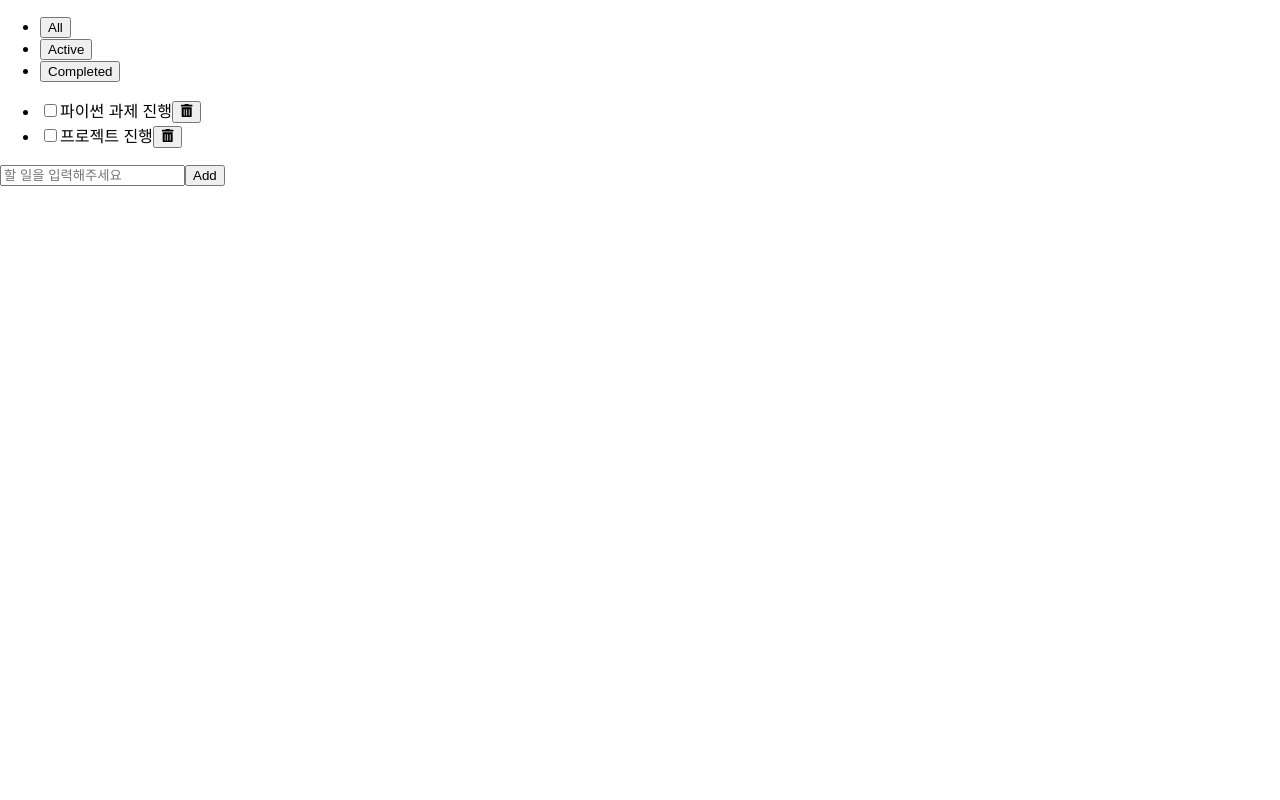
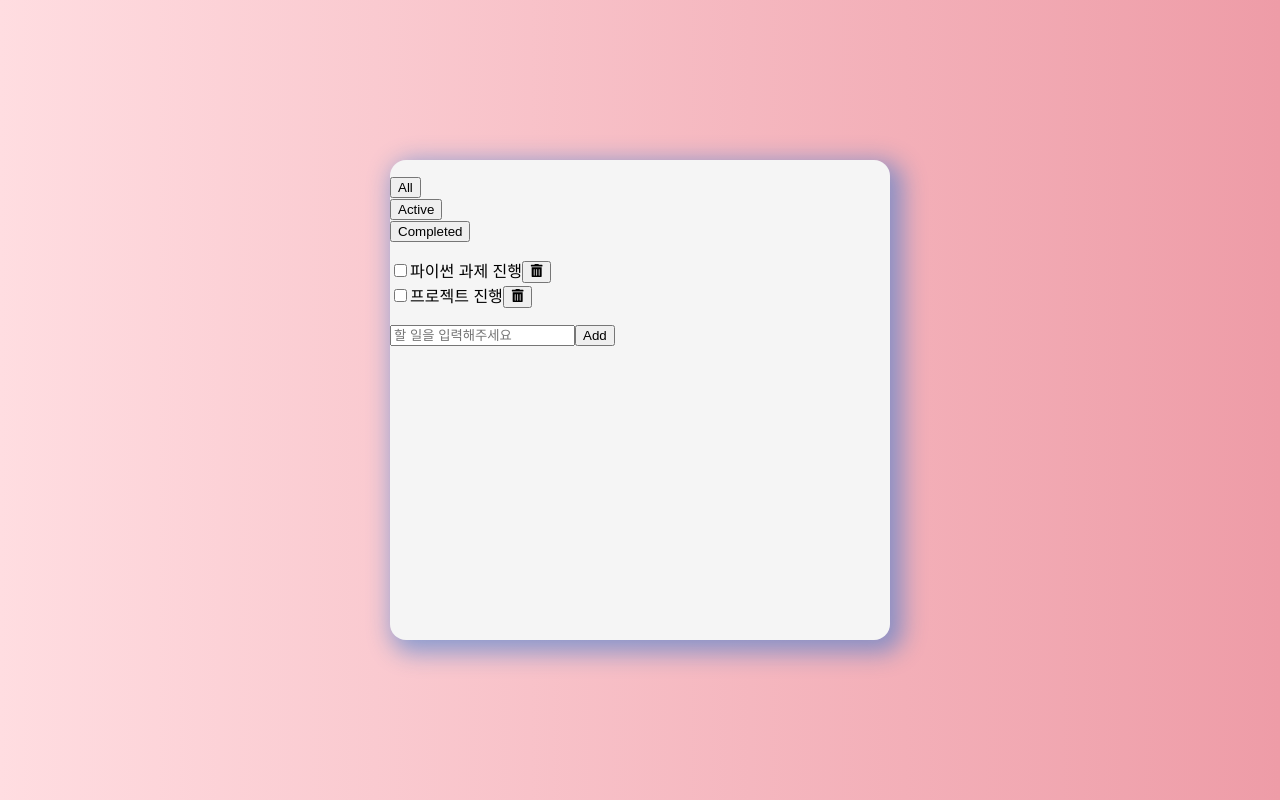
Before and after one commit to dydals3440/ToDoList, a React (Create React App) app: page / in a window 1280 px wide. Built offline with nearby package versions, Linux system fonts and the light colour scheme.

Commit message:
style: index.css

```diff
--- a/src/components/Header/Header.jsx
+++ b/src/components/Header/Header.jsx
@@ -1,5 +1,5 @@
 import React from 'react';
-import './Header.css';
+import './Header.module.css';
 
 export default function Header({ filters, filter, onFilterChange }) {
   return (
--- a/src/index.css
+++ b/src/index.css
@@ -1,3 +1,11 @@
+:root {
+  --color-bg-dark: #f5f5f5;
+  --color-bg: #fdfffd;
+  --color-grey: #d1d1d1;
+  --color-text: #22243b;
+  --color-accent: #f16e03;
+}
+
 body {
   margin: 0;
   font-family: -apple-system, BlinkMacSystemFont, 'Segoe UI', 'Roboto', 'Oxygen',
@@ -5,9 +13,35 @@ body {
     sans-serif;
   -webkit-font-smoothing: antialiased;
   -moz-osx-font-smoothing: grayscale;
+  width: 100vw;
+  height: 100vh;
+  display: flex;
+  justify-content: center;
+  align-items: center;
+  background: linear-gradient(to left, #ee9ca7, #ffdde1);
+  /* https://uigradients.com/#PiggyPink */
+}
+
+#root {
+  width: 100%;
+  height: 60%;
+  max-width: 500px;
+  background-color: var(--color-bg-dark);
+  border-radius: 1rem;
+  display: flex;
+  flex-direction: column;
+  box-shadow: 7px 7px 23px 6px rgba(22, 108, 209, 0.48);
+  -webkit-box-shadow: 7px 7px 23px 6px rgba(22, 108, 209, 0.48);
+  -moz-box-shadow: 7px 7px 23px 6px rgba(22, 108, 209, 0.48);
+  /* https://cssgenerator.org/box-shadow-css-generator.html */
 }
 
 code {
   font-family: source-code-pro, Menlo, Monaco, Consolas, 'Courier New',
     monospace;
 }
+
+ul {
+  list-style: none;
+  padding-left: 0;
+}
```
Also changed, not shown: src/components/Header/Header.css (deleted), src/components/Header/Header.module.css (added).
